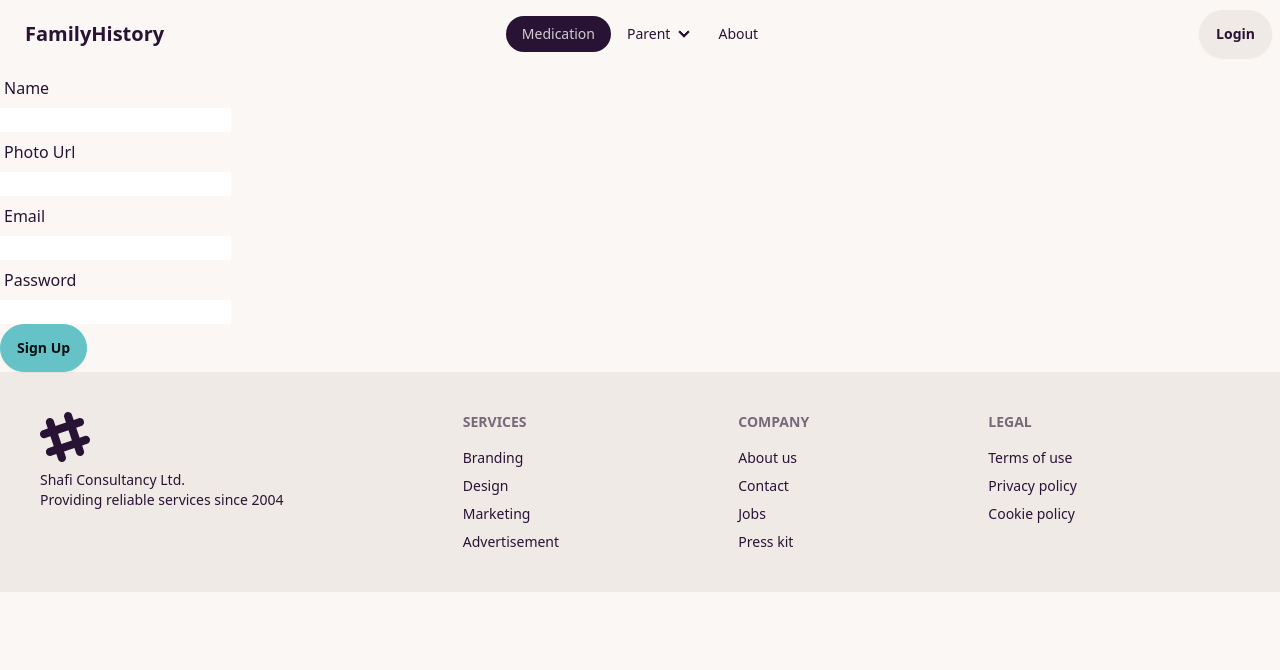
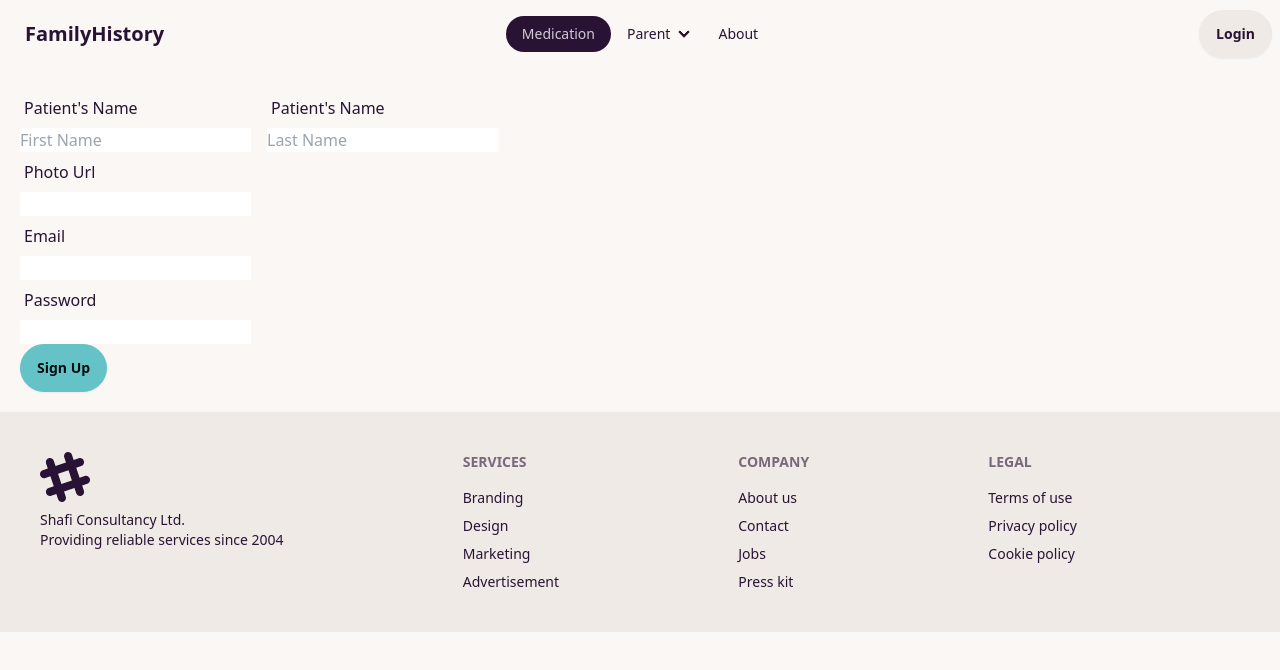
Before and after one commit to Aminul667/med, a React (Vite) app: page /medication in a window 1280 px wide. Shown: the top 670 px of the page. Built offline with nearby package versions, Linux system fonts and the light colour scheme.

Commit message:
added name input section

```diff
--- a/src/pages/AddMedication/AddMedication.jsx
+++ b/src/pages/AddMedication/AddMedication.jsx
@@ -28,7 +28,7 @@ const AddMedication = () => {
   } = useForm();
 
   const onSubmit = (data) => {
-    console.log(data)
+    console.log(data);
   };
 
   return (
@@ -58,21 +58,36 @@ const AddMedication = () => {
 
     //   <div className="body"> {JSON.stringify(inputs)} </div>
     // </div>
-    <div>
+    <div className="m-5">
       <form onSubmit={handleSubmit(onSubmit)} className="form">
         {/* name */}
+        <div className="flex gap-4">
           <div className="">
             <label className="label">
-            <span className="">Name</span>
+              <span className="">Patient's Name</span>
             </label>
             <input
               type="text"
               {...register("name", { required: true })}
               name="name"
-            // placeholder="Name"
+              placeholder="First Name"
               className="input-section"
             />
-          {errors.name && <p className="error-message">Name is required</p>}
+            {errors.name && <p className="error-message">First Name is required</p>}
+          </div>
+          <div className="">
+            <label className="label">
+              <span className="">Patient's Name</span>
+            </label>
+            <input
+              type="text"
+              {...register("name", { required: true })}
+              name="name"
+              placeholder="Last Name"
+              className="input-section"
+            />
+            {errors.name && <p className="error-message">Last Name is required</p>}
+          </div>
         </div>
 
         {/* photo url */}
```
Lines whose indentation alone changed are shown as unchanged.
